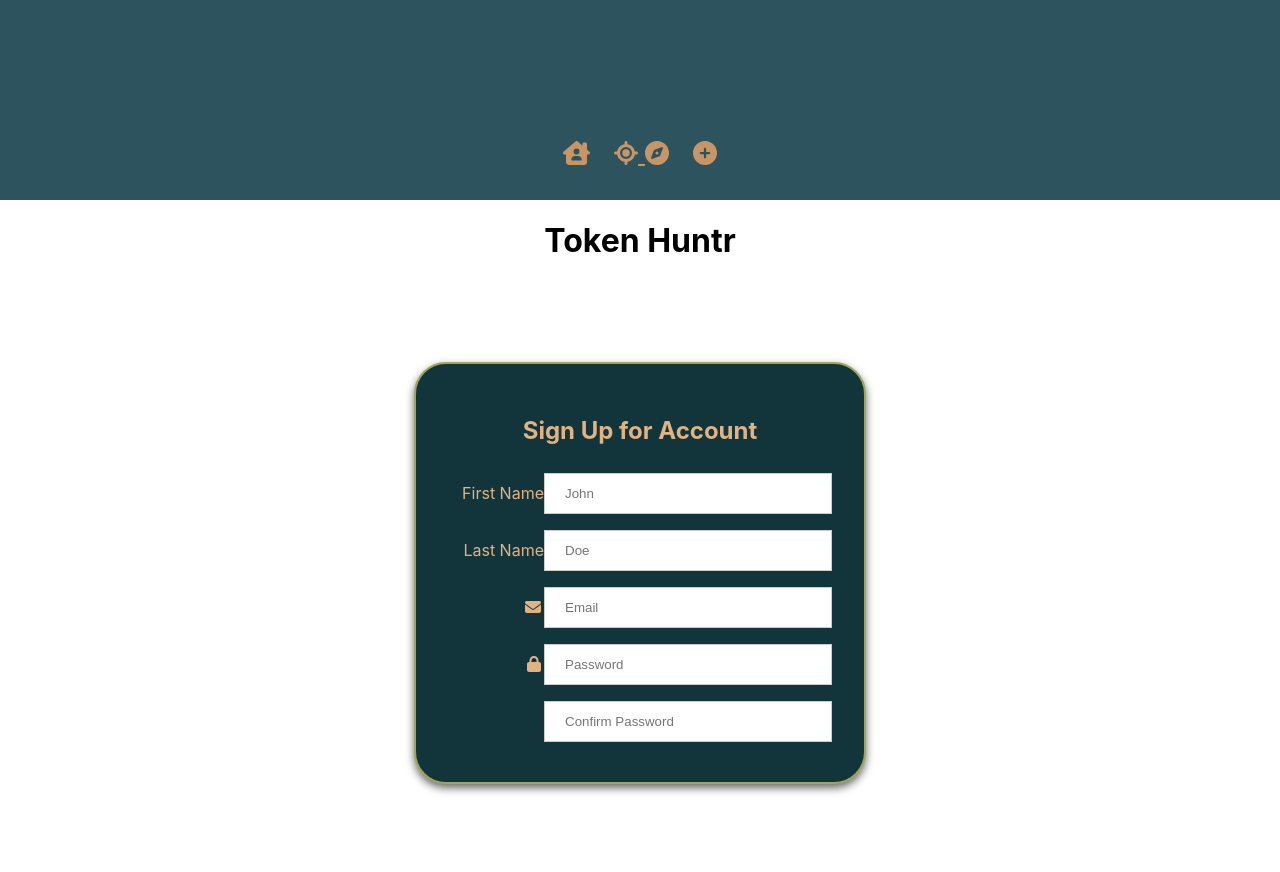
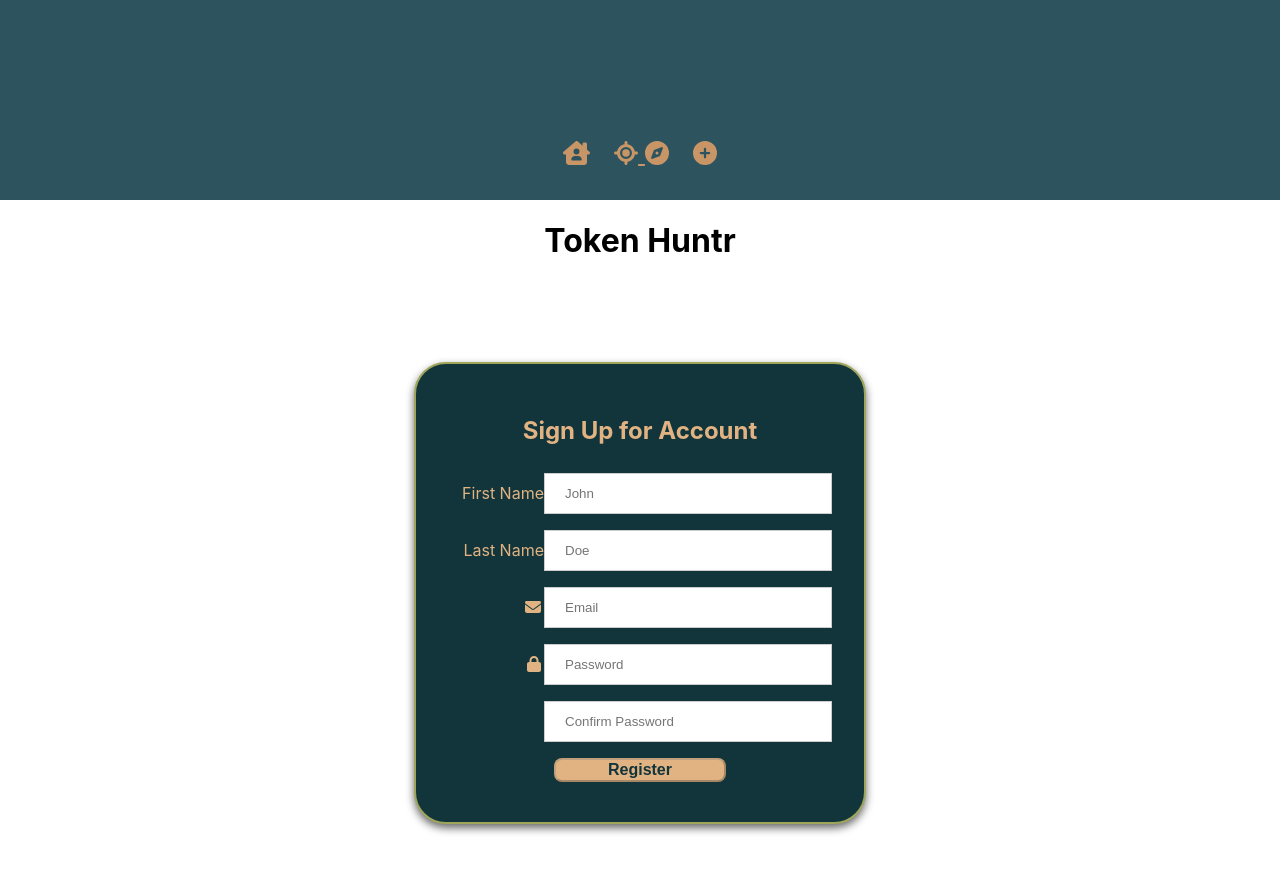
Before and after one commit to Job85/token-huntr-app, a React (Create React App) app: page /register in a window 1280 px wide. Shown: the top 872 px of the page. Built offline with nearby package versions, Linux system fonts and the light colour scheme.

Commit message:
added 'Register' button for submit and deleted unused code

```diff
--- a/src/pages/Register.jsx
+++ b/src/pages/Register.jsx
@@ -135,82 +135,21 @@ const Register = () => {
                             required
                         />
                     </InputWrapper>
+                    <CardButton
+                        type='submit'
+                        disabled={
+                            !formValues.firstName ||
+                            !formValues.lastName ||
+                            !formValues.email ||
+                            (!formValues.password &&
+                                formValues.confirmPassword === formValues.password)
+                        }
+                    >
+                        Register
+                    </CardButton>
                 </form>
             </CardOverlay>
         </CardContainer>
-
-        // <div className='login col'>
-        //     <form onSubmit={handleSubmit}>
-        //         <div>
-        //             <div className='form-group'>
-        //                 <label htmlFor='username'>First Name</label>
-        //                 <input
-        //                     type='text'
-        //                     name='firstName'
-        //                     placeholder='Joe'
-        //                     value={formValues.firstName}
-        //                     onChange={handleChange}
-        //                     validations={[required]}
-        //                 />
-        //             </div>
-        //             <div className="form-group">
-        //                 <label htmlFor='username'>Last Name</label>
-        //                 <input
-        //                     type='text'
-        //                     name='lastName'
-        //                     placeholder='Schmoe'
-        //                     value={formValues.lastName}
-        //                     onChange={handleChange}
-        //                     validations={[required]}
-        //                 />
-        //             </div>
-        //             <div className="form-group">
-        //                 <label htmlFor="email">Email</label>
-        //                 <input
-        //                     type="text"
-        //                     placeholder='example@email.com'
-        //                     name="email"
-        //                     value={formValues.email}
-        //                     onChange={handleChange}
-        //                     validations={[required, validEmail]}
-        //                 />
-        //             </div>
-        //             <div className="form-group">
-        //                 <label htmlFor="password">Password</label>
-        //                 <input
-        //                     type="password"
-        //                     name="password"
-        //                     placeholder='password'
-        //                     value={formValues.password}
-        //                     onChange={handleChange}
-        //                     validations={[required, validPassword]}
-        //                 />
-        //             </div>
-        //             <div className="form-group">
-        //                 <label htmlFor="confirmPassword">Confirm Password</label>
-        //                 <input
-        //                     onChange={handleChange}
-        //                     type="password"
-        //                     name="confirmPassword"
-        //                     value={formValues.confirmPassword}
-        //                     validations={[required]}
-        //                 />
-        //             </div>
-        //         </div>
-        //         <button
-        //             type='submit'
-        //             disabled={
-        //                 !formValues.firstName ||
-        //                 !formValues.lastName ||
-        //                 !formValues.email ||
-        //                 (!formValues.password &&
-        //                     formValues.confirmPassword === formValues.password)
-        //             }
-        //         >
-        //             Register
-        //         </button>
-        //     </form>
-        // </div>
     )
 
 }
```
